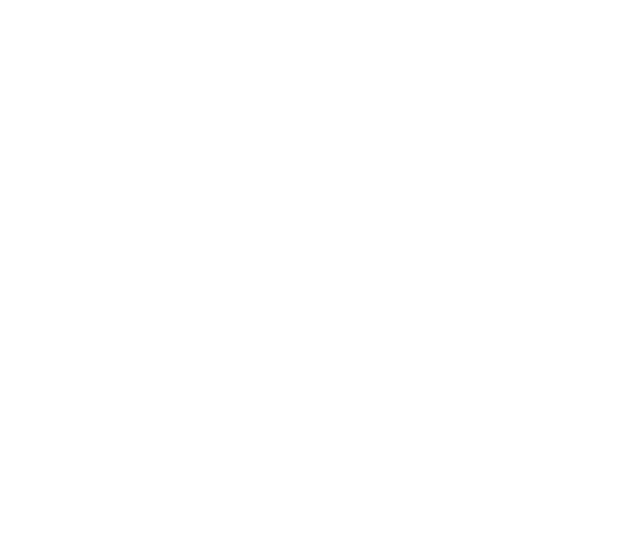
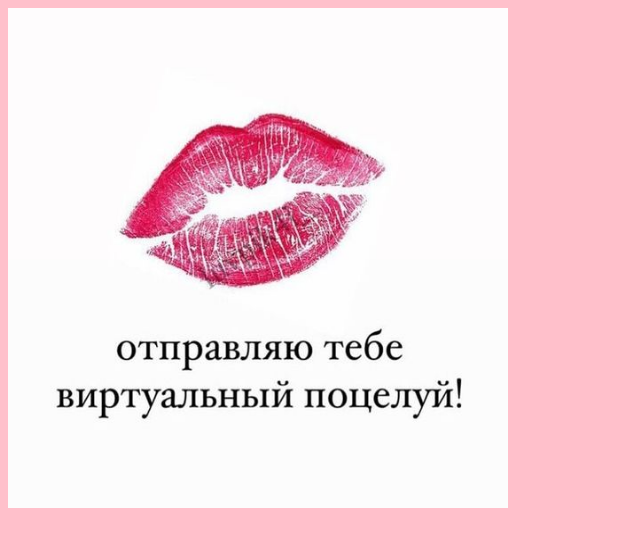
Before and after one commit to DashaTit/valentines-day, a plain HTML site: page second.html in a window 1280 px wide. Shown: the whole page, without its empty margins (0-640 px from the left). Drawn offline with Linux system fonts and the light colour scheme; the site is published under a folder, as on GitHub Pages, so addresses that start at the root find nothing.

Commit message:
Update second.html

```diff
--- a/second.html
+++ b/second.html
@@ -4,9 +4,9 @@
     <meta charset="UTF-8">
     <meta name="viewport" content="width=device-width, initial-scale=1.0">
     <title>14-f-s</title>
-    <link rel="stylesheet" href="/second.css">
+    <link rel="stylesheet" href="second.css">
 </head>
 <body>
-    <img src="/virt.jpg" alt="">
+    <img src="virt.jpg" alt="">
 </body>
 </html>
```
